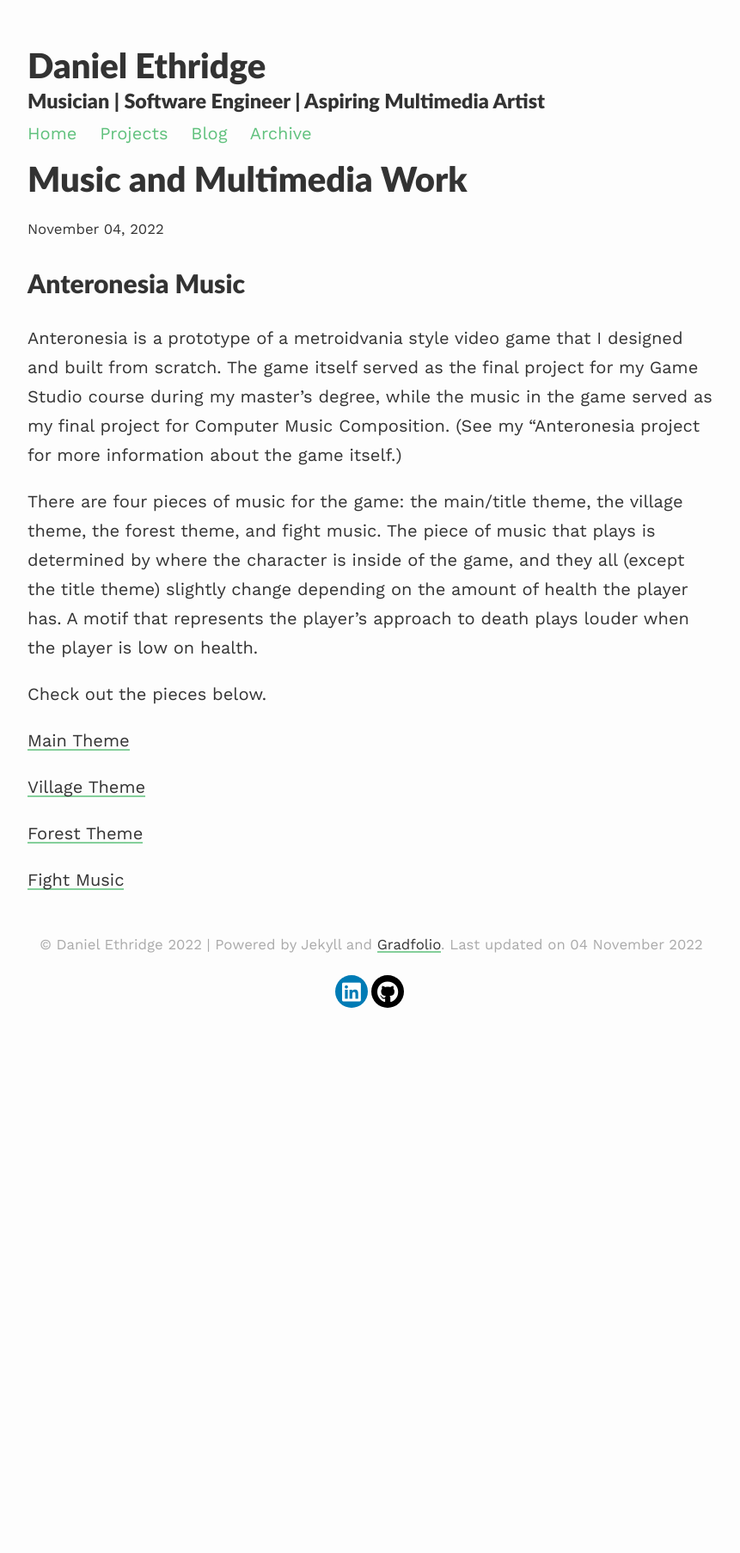
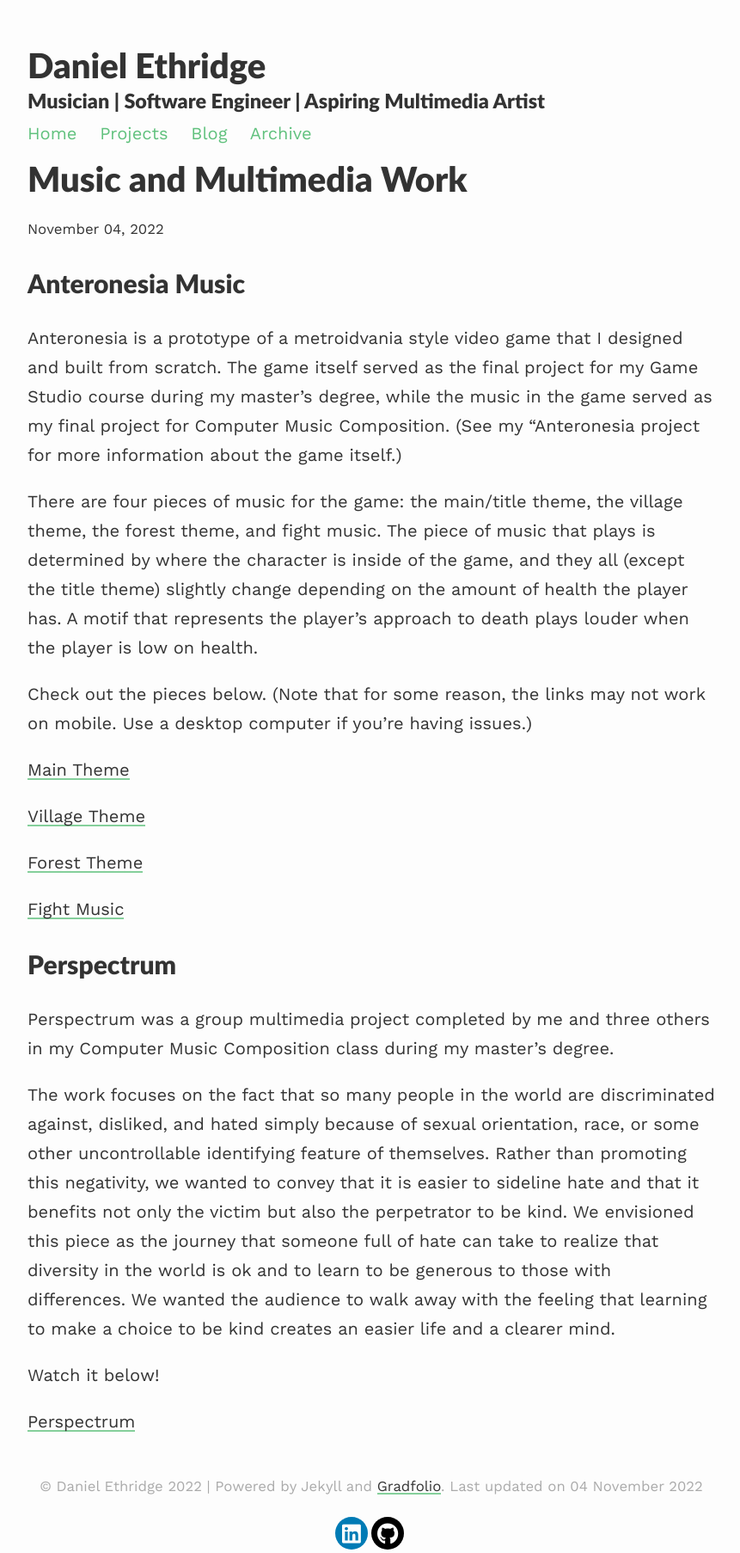
Before and after one commit to daniel-ethridge/daniel-ethridge.github.io, a Jekyll site: the page built from _projects/music.md, in a window 1280 px wide. Shown: the whole page at 86% size, without its empty margins (208-1069 px from the left). Built offline with Jekyll 4.4.1, drawn with Linux system fonts in a browser that asks for light colours; nearby versions of some CDN libraries; before the commit the page ends 1176 px from its top, so only the background shows below that.

Commit message:
Added perspectrum

```diff
--- a/_projects/music.md
+++ b/_projects/music.md
@@ -5,13 +5,13 @@ description: Select Compositions and Media
 ---
 
 Anteronesia Music
-===========
+===
 
 Anteronesia is a prototype of a metroidvania style video game that I designed and built from scratch. The game itself served as the final project for my Game Studio course during my master's degree, while the music in the game served as my final project for Computer Music Composition. (See my "Anteronesia project for more information about the game itself.)
 
 There are four pieces of music for the game: the main/title theme, the village theme, the forest theme, and fight music. The piece of music that plays is determined by where the character is inside of the game, and they all (except the title theme) slightly change depending on the amount of health the player has. A motif that represents the player's approach to death plays louder when the player is low on health.
 
-Check out the pieces below.
+Check out the pieces below. (Note that for some reason, the links may not work on mobile. Use a desktop computer if you're having issues.)
 
 [Main Theme](https://soundcloud.com/user-219856532/anteronesia-main-theme "Main Theme")
 
@@ -20,3 +20,15 @@ Check out the pieces below.
 [Forest Theme](https://soundcloud.com/user-219856532/anteronesia-forest-theme "Forest Theme")
 
 [Fight Music](https://soundcloud.com/user-219856532/anteronesia-fight-music "Fight Music")
+
+
+Perspectrum
+===
+
+Perspectrum was a group multimedia project completed by me and three others in my Computer Music Composition class during my master's degree.
+
+The work focuses on the fact that so many people in the world are discriminated against, disliked, and hated simply because of sexual orientation, race, or some other uncontrollable identifying feature of themselves. Rather than promoting this negativity, we wanted to convey that it is easier to sideline hate and that it benefits not only the victim but also the perpetrator to be kind. We envisioned this piece as the journey that someone full of hate can take to realize that diversity in the world is ok and to learn to be generous to those with differences. We wanted the audience to walk away with the feeling that learning to make a choice to be kind creates an easier life and a clearer mind.
+
+Watch it below!
+
+[Perspectrum](https://www.youtube.com/watch?v=vlFEL2JK7bU "Perspectrum")
```
